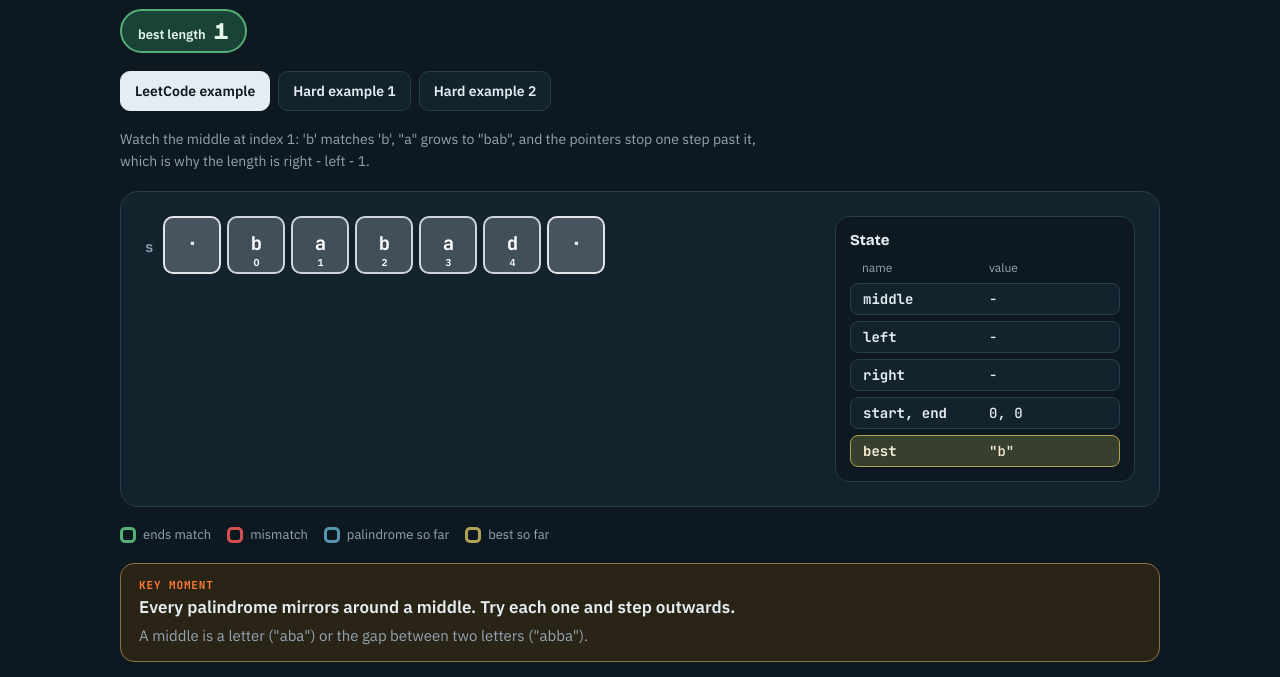
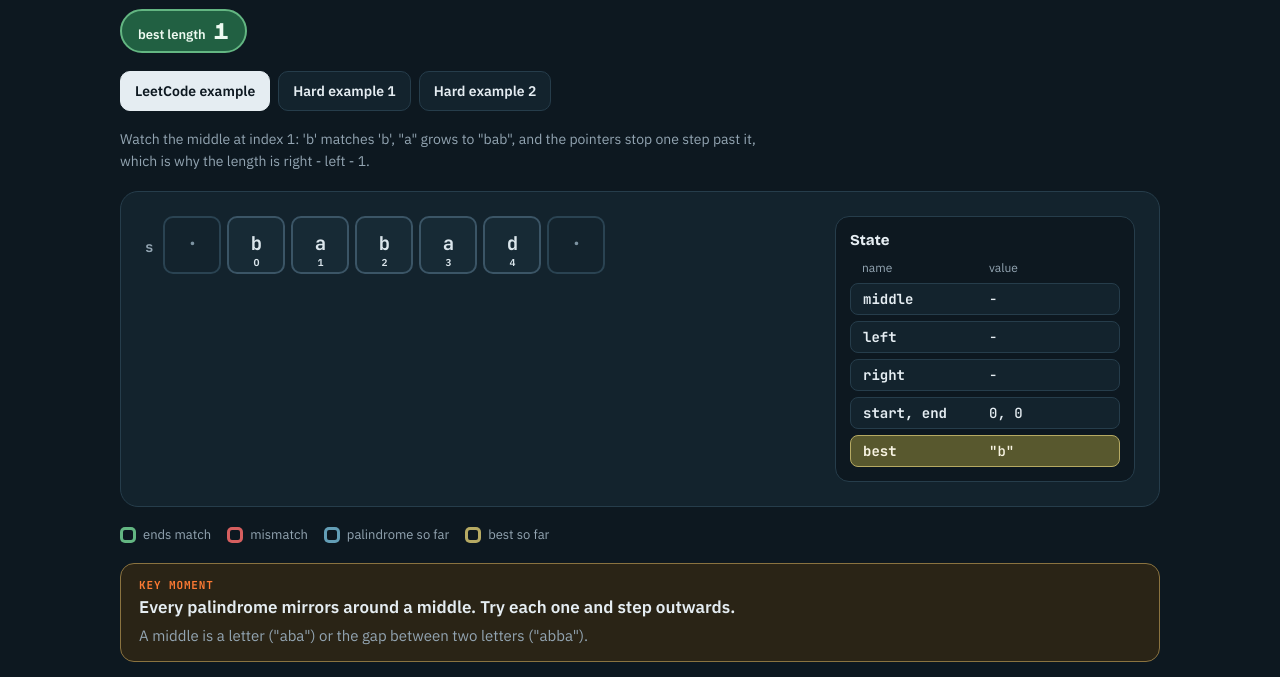
Before and after one commit to sanjay-bhat/ProgrammingConcepts, a plain HTML site: page walkthroughs/0005.html in a window 1280 px wide. Shown: the part 122-799 px from the top of the page. Drawn offline with nearby package versions, Linux system fonts and the dark colour scheme.

Commit message:
Rebuild #5's page with the current player
Co-Authored-By: Claude Opus 5.5 <noreply@anthropic.com>
(cherry picked from commit 4e264a0221906abb6305532ddef583328da05332)

```diff
--- a/walkthroughs/0005.html
+++ b/walkthroughs/0005.html
@@ -30,7 +30,7 @@
     --water: #192c37; --water-edge: #2a4352; --slash: #3e6788;
     --accent: #ff7b34; --reject: #ff6b6b; --cursor: #e5edf2;
     --say: #2a2416; --say-edge: #8a7340; --edge: #5d7282;
-    --plain-f:#414f59;--plain-b:#cfd5dd;--plain-t:#ffffff;--active-f:#4a3124;--active-b:#ec7738;--active-t:#fff1e6;--good-f:#1a4338;--good-b:#54af76;--good-t:#e4f7ea;--bad-f:#42252c;--bad-b:#d35050;--bad-t:#fde8e8;--muted-f:#48545d;--muted-b:#e3e6eb;--muted-t:#f1f3f6;--window-f:#1a3b4a;--window-b:#5495af;--window-t:#e7f0fb;--land-f:#3c3e35;--land-b:#be9f6b;--land-t:#f3e3c3;--gold-f:#373f2e;--gold-b:#afa254;--gold-t:#f5eed4;--region0-f:#1a4338;--region0-b:#54af76;--region0-t:#d4f5d4;--region1-f:#1a3b4a;--region1-b:#5495af;--region1-t:#d4e8f5;--region2-f:#372642;--region2-b:#af5495;--region2-t:#f5d4e8;--region3-f:#373f2e;--region3-b:#afa254;--region3-t:#f5eed4;--region4-f:#2f264a;--region4-b:#9554af;--region4-t:#e8d4f5;--region5-f:#1a4346;--region5-b:#54afa2;--region5-t:#d4f5ef;--region6-f:#37312e;--region6-b:#af7854;--region6-t:#f5ddd4;--region7-f:#25432e;--region7-b:#78af54;--region7-t:#ddf5d4;--region8-f:#37262e;--region8-b:#af5454;--region8-t:#f5d4d4;--region9-f:#1a314a;--region9-b:#5478af;--region9-t:#d4ddf5;
+    --plain-f:#172a35;--plain-b:#3b5566;--plain-t:#dbe6ec;--active-f:#7e3e1c;--active-b:#ee8249;--active-t:#fff6ef;--good-f:#216042;--good-b:#63b682;--good-t:#edfaf1;--bad-f:#6e262c;--bad-b:#d65f5f;--bad-t:#fef0f0;--muted-f:#13232d;--muted-b:#2a4352;--muted-t:#7d93a2;--window-f:#215066;--window-b:#639eb6;--window-t:#eff5fc;--land-f:#62563c;--land-b:#c4a777;--land-t:#f7edd8;--gold-f:#58582e;--gold-b:#b6aa63;--gold-t:#f8f4e3;--region0-f:#216042;--region0-b:#63b682;--region0-t:#e3f8e3;--region1-f:#215066;--region1-b:#639eb6;--region1-t:#e3f0f8;--region2-f:#582956;--region2-b:#b6639e;--region2-t:#f8e3f0;--region3-f:#58582e;--region3-b:#b6aa63;--region3-t:#f8f4e3;--region4-f:#482966;--region4-b:#9e63b6;--region4-t:#f0e3f8;--region5-f:#21605e;--region5-b:#63b6aa;--region5-t:#e3f8f5;--region6-f:#583e2e;--region6-b:#b68363;--region6-t:#f8e9e3;--region7-f:#36602e;--region7-b:#83b663;--region7-t:#e9f8e3;--region8-f:#58292e;--region8-b:#b66363;--region8-t:#f8e3e3;--region9-f:#213e66;--region9-b:#6383b6;--region9-t:#e3e9f8;
     color-scheme: dark;
   }
 }
@@ -39,7 +39,7 @@
   --water: #192c37; --water-edge: #2a4352; --slash: #3e6788;
   --accent: #ff7b34; --reject: #ff6b6b; --cursor: #e5edf2;
   --say: #2a2416; --say-edge: #8a7340; --edge: #5d7282;
-  --plain-f:#414f59;--plain-b:#cfd5dd;--plain-t:#ffffff;--active-f:#4a3124;--active-b:#ec7738;--active-t:#fff1e6;--good-f:#1a4338;--good-b:#54af76;--good-t:#e4f7ea;--bad-f:#42252c;--bad-b:#d35050;--bad-t:#fde8e8;--muted-f:#48545d;--muted-b:#e3e6eb;--muted-t:#f1f3f6;--window-f:#1a3b4a;--window-b:#5495af;--window-t:#e7f0fb;--land-f:#3c3e35;--land-b:#be9f6b;--land-t:#f3e3c3;--gold-f:#373f2e;--gold-b:#afa254;--gold-t:#f5eed4;--region0-f:#1a4338;--region0-b:#54af76;--region0-t:#d4f5d4;--region1-f:#1a3b4a;--region1-b:#5495af;--region1-t:#d4e8f5;--region2-f:#372642;--region2-b:#af5495;--region2-t:#f5d4e8;--region3-f:#373f2e;--region3-b:#afa254;--region3-t:#f5eed4;--region4-f:#2f264a;--region4-b:#9554af;--region4-t:#e8d4f5;--region5-f:#1a4346;--region5-b:#54afa2;--region5-t:#d4f5ef;--region6-f:#37312e;--region6-b:#af7854;--region6-t:#f5ddd4;--region7-f:#25432e;--region7-b:#78af54;--region7-t:#ddf5d4;--region8-f:#37262e;--region8-b:#af5454;--region8-t:#f5d4d4;--region9-f:#1a314a;--region9-b:#5478af;--region9-t:#d4ddf5;
+  --plain-f:#172a35;--plain-b:#3b5566;--plain-t:#dbe6ec;--active-f:#7e3e1c;--active-b:#ee8249;--active-t:#fff6ef;--good-f:#216042;--good-b:#63b682;--good-t:#edfaf1;--bad-f:#6e262c;--bad-b:#d65f5f;--bad-t:#fef0f0;--muted-f:#13232d;--muted-b:#2a4352;--muted-t:#7d93a2;--window-f:#215066;--window-b:#639eb6;--window-t:#eff5fc;--land-f:#62563c;--land-b:#c4a777;--land-t:#f7edd8;--gold-f:#58582e;--gold-b:#b6aa63;--gold-t:#f8f4e3;--region0-f:#216042;--region0-b:#63b682;--region0-t:#e3f8e3;--region1-f:#215066;--region1-b:#639eb6;--region1-t:#e3f0f8;--region2-f:#582956;--region2-b:#b6639e;--region2-t:#f8e3f0;--region3-f:#58582e;--region3-b:#b6aa63;--region3-t:#f8f4e3;--region4-f:#482966;--region4-b:#9e63b6;--region4-t:#f0e3f8;--region5-f:#21605e;--region5-b:#63b6aa;--region5-t:#e3f8f5;--region6-f:#583e2e;--region6-b:#b68363;--region6-t:#f8e9e3;--region7-f:#36602e;--region7-b:#83b663;--region7-t:#e9f8e3;--region8-f:#58292e;--region8-b:#b66363;--region8-t:#f8e3e3;--region9-f:#213e66;--region9-b:#6383b6;--region9-t:#e3e9f8;
   color-scheme: dark;
 }
 * { box-sizing: border-box; }
```
